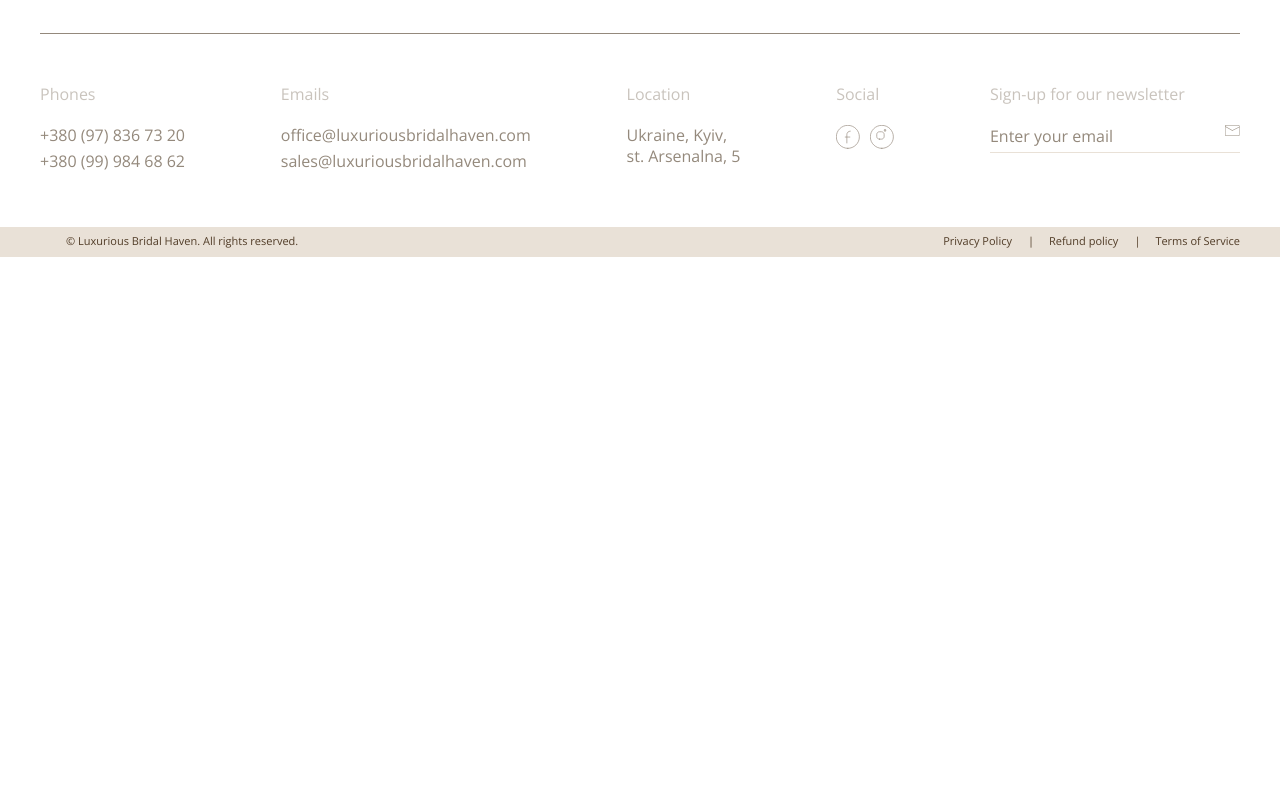
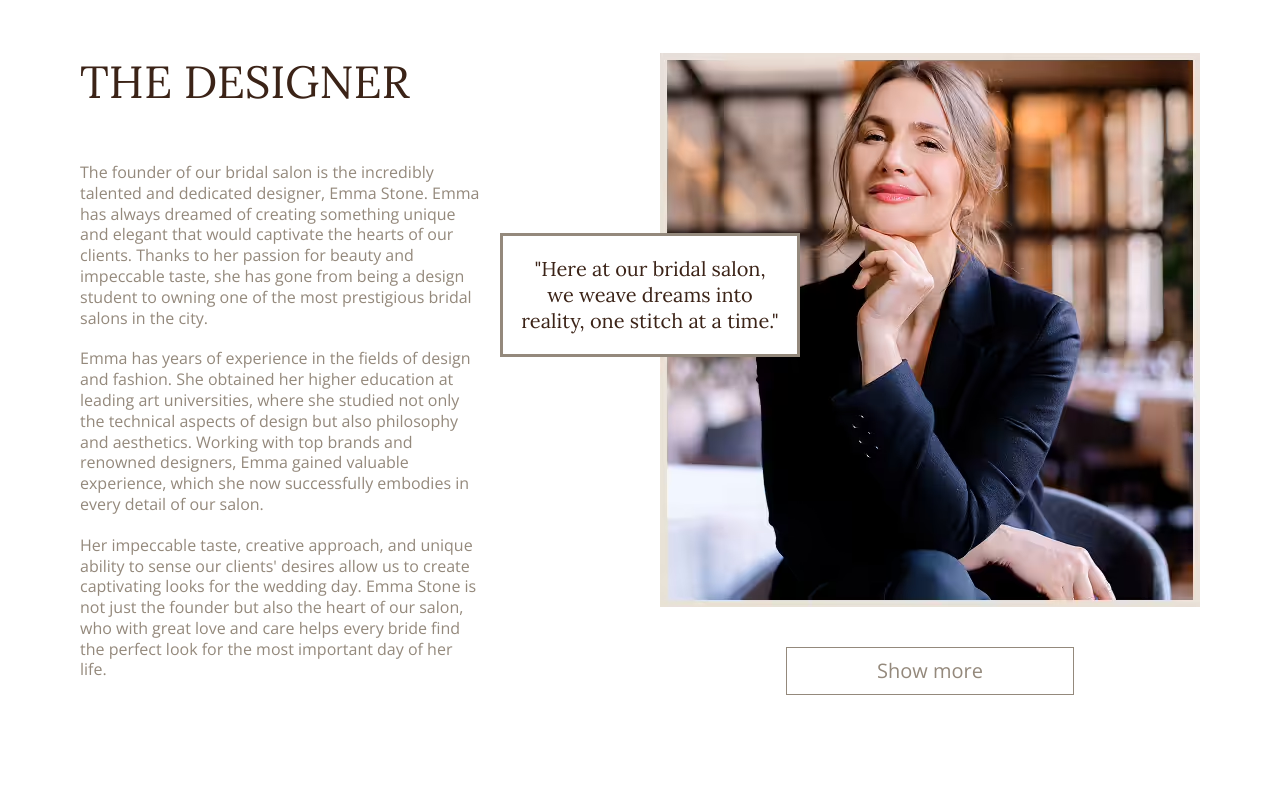
Before and after one commit to Vikitoria1/bridal-haven, a website: page app/pages/index.html in a window 1280 px wide. Shown: the part 2380-3170 px from the top of the page. Before the commit the page ends 2637 px from the top, so only its background shows below. Drawn offline with nearby package versions, Linux system fonts and the light colour scheme; files that its build step writes are made by us from their sources; files whose address does not match are found by name.

Commit message:
added section designer

```diff
--- a/app/pages/index.html
+++ b/app/pages/index.html
@@ -59,5 +59,55 @@
     </div>
   </section>
   <!--=include join-us.html  -->
+  <section class="designer">
+    <div class="container">
+      <div class="designer__inner">
+        <div class="designer__content">
+          <h2 class="designer__title">
+            THE DESIGNER
+          </h2>
+          <p class="designer__text">
+            The founder of our bridal salon is the incredibly talented and dedicated designer, Emma Stone. Emma has
+            always dreamed
+            of creating something unique and elegant that would captivate the hearts of our clients. Thanks to her
+            passion for
+            beauty and impeccable taste, she has gone from being a design student to owning one of the most prestigious
+            bridal
+            salons in the city.
+          </p>
+          <p class="designer__text">
+            Emma has years of experience in the fields of design and fashion. She obtained her higher education at
+            leading art
+            universities, where she studied not only the technical aspects of design but also philosophy and aesthetics.
+            Working
+            with top brands and renowned designers, Emma gained valuable experience, which she now successfully embodies
+            in every
+            detail of our salon.
+          </p>
+          <p class="designer__text">
+            Her impeccable taste, creative approach, and unique ability to sense our clients' desires allow us to create
+            captivating
+            looks for the wedding day. Emma Stone is not just the founder but also the heart of our salon, who with
+            great love and
+            care helps every bride find the perfect look for the most important day of her life.
+          </p>
+        </div>
+        <div class="designer__box">
+          <picture>
+            <source srcset="images/designer.avif" type="image/avif">
+            <source srcset="images/designer.webp" type="image/webp">
+            <img class="designer__img" src="images/designer.jpg" alt="woman designer">
+          </picture>
+          <p class="designer__caption">
+            "Here at our bridal salon, we weave dreams into reality, one stitch at a time."
+          </p>
+          <a class="designer__link" href="#">
+            Show more
+          </a>
+
+        </div>
+      </div>
+    </div>
+  </section>
 </main>
 <!--=include footer.html  -->
--- a/app/scss/style.scss
+++ b/app/scss/style.scss
@@ -305,9 +305,9 @@ body {
     color: vars.$color-text-muted;
   }
 
-    &__input + .join-us__input {
-margin-top: 10px;
-    }
+  &__input+.join-us__input {
+    margin-top: 10px;
+  }
 
   &__btn {
     text-transform: uppercase;
@@ -325,3 +325,56 @@ margin-top: 10px;
     font-size: 11px;
   }
 }
+
+.designer {
+  padding: 150px 0 210px;
+
+  &__inner {
+    padding: 0 40px;
+    display: flex;
+    justify-content: space-between;
+  }
+
+  &__content {
+    max-width: 400px;
+  }
+
+  &__title {
+    @extend %lora-400;
+    font-size: 45px;
+    margin-bottom: 50px;
+  }
+
+  &__text {
+    font-size: 16px;
+    margin-bottom: 20px;
+    color: vars.$color-text-muted;
+  }
+
+  &__box {
+    text-align: center;
+    position: relative;
+  }
+
+  &__img {
+    margin-bottom: 40px;
+  }
+
+  &__caption {
+    padding: 20px 18px;
+    width: 300px;
+    @extend %lora-400;
+    border: 3px solid vars.$color-text-muted;
+    position: absolute;
+    top: 180px;
+    left: -160px;
+    background-color: #fff;
+  }
+
+  &__link {
+    display: inline-block;
+    padding: 10px 90px;
+    color: vars.$color-text-muted;
+    border: 1px solid vars.$color-text-muted;
+  }
+}
```
Also changed, not shown: app/images/designer.avif (added), app/images/designer.jpg (added), app/images/designer.webp (added), app/images/src/designer.jpg (added).
